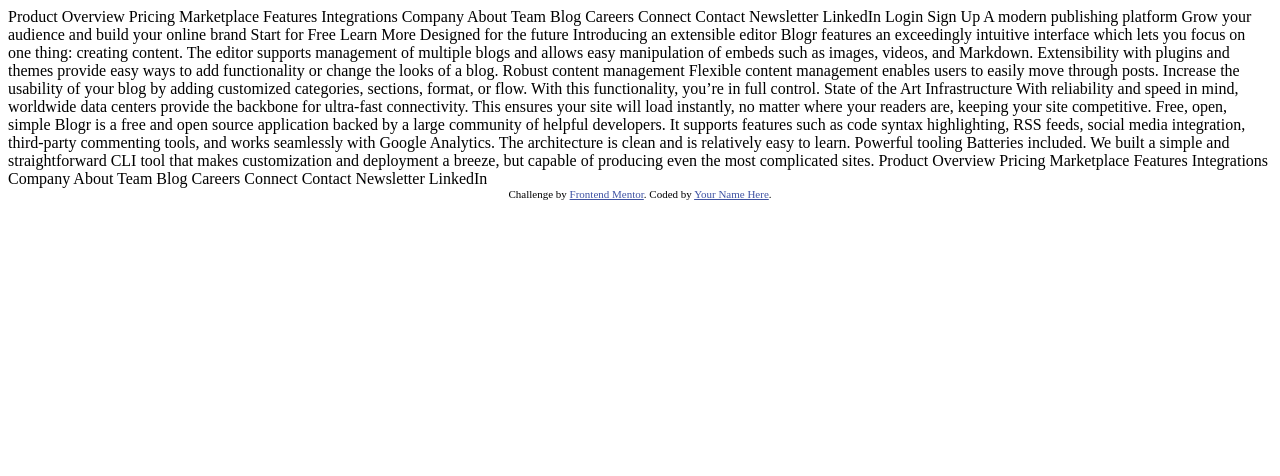
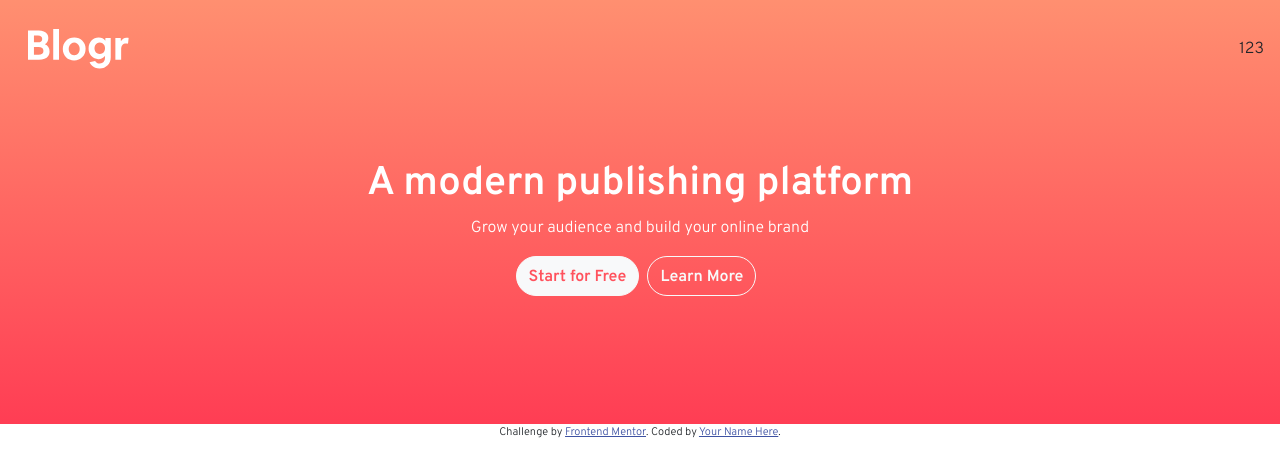
Before and after one commit to azaespa/blogr-landing-page, a plain HTML site: page index.html in a window 1280 px wide. Drawn offline with nearby package versions, Linux system fonts and the light colour scheme.

Commit message:
navmenu collapse

```diff
--- a/index.html
+++ b/index.html
@@ -4,18 +4,46 @@
   <meta charset="UTF-8">
   <meta name="viewport" content="width=device-width, initial-scale=1.0"> <!-- displays site properly based on user's device -->
 
+  <link href="https://cdn.jsdelivr.net/npm/bootstrap@5.0.2/dist/css/bootstrap.min.css" rel="stylesheet" integrity="sha384-EVSTQN3/azprG1Anm3QDgpJLIm9Nao0Yz1ztcQTwFspd3yD65VohhpuuCOmLASjC" crossorigin="anonymous">
+  <link rel="stylesheet" href="style.css">
+
   <link rel="icon" type="image/png" sizes="32x32" href="./images/favicon-32x32.png">
-
   <title>Frontend Mentor | [Blogr]</title>
 
-  <!-- Feel free to remove these styles or customise in your own stylesheet 👍 -->
-  <style>
-    .attribution { font-size: 11px; text-align: center; }
-    .attribution a { color: hsl(228, 45%, 44%); }
-  </style>
 </head>
 <body>
-  Product
+  <!-- Navbar -->
+  <nav class="navbar navbar-expand-lg navbar-light bg-transparent my-3 px-3">
+    <div class="container">
+      <a href="#" class="navbar-brand">
+        <img src="images/logo.svg" alt="Blogr">
+      </a>
+      <button class="navbar-toggler hamburger-btn" type="button" data-bs-toggle="collapse" data-bs-target="#navmenu">
+        <img class="hamburger-icon" src="images/icon-hamburger.svg" alt="">
+    </button>
+    </div>
+    <div class="collapse navbar-collapse" id="navmenu">
+      <ul class="navbar-nav ms-auto">
+        <li class="nav-item">1</li>
+        <li class="nav-item">2</li>
+        <li class="nav-item">3</li>
+      </ul>
+    </div>
+  </nav>
+  <!-- Showcase -->
+  <section class="px-3 showcase">
+    <div class="container">
+      <h1 class="">A modern publishing platform</h1>
+      <p>Grow your audience and build your online brand</p>
+      <div class="d-flex justify-content-center align-items-center">
+        <a href="" class="btn btn-light showcase-btn" id="start">Start for Free</a>
+        <a href="" class="btn btn-outline-light mx-2 showcase-btn" id="learn">Learn More</a>
+      </div>
+    </div>
+  </section>
+
+
+  <!-- Product
 
   Overview
   Pricing
@@ -89,11 +117,13 @@
 
   Contact
   Newsletter
-  LinkedIn
+  LinkedIn -->
 
   <div class="attribution">
     Challenge by <a href="https://www.frontendmentor.io?ref=challenge" target="_blank">Frontend Mentor</a>.
     Coded by <a href="#">Your Name Here</a>.
   </div>
+
+  <script src="https://cdn.jsdelivr.net/npm/bootstrap@5.0.2/dist/js/bootstrap.bundle.min.js" integrity="sha384-MrcW6ZMFYlzcLA8Nl+NtUVF0sA7MsXsP1UyJoMp4YLEuNSfAP+JcXn/tWtIaxVXM" crossorigin="anonymous"></script>
 </body>
 </html>
--- /dev/null
+++ b/style.css
@@ -0,0 +1,86 @@
+@import url('https://fonts.googleapis.com/css2?family=Overpass:wght@300;600&display=swap');
+@import url('https://fonts.googleapis.com/css2?family=Ubuntu:wght@400;500;700&display=swap');
+
+:root {
+    /* Primary */
+    --light-red: hsl(356, 100%, 66%);
+    --very-light-red: hsl(355, 100%, 74%);
+    --very-dark-blue: hsl(208, 49%, 24%);
+    /* Neutral */
+    --white: hsl(0, 0%, 100%);
+    --grayish-blue: hsl(240, 2%, 79%);
+    --very-grayish-blue: hsl(207, 13%, 34%);
+    --very-dark-black-blue: hsl(240, 10%, 16%);
+    /* Gradient */
+    --vlred-to-lred: linear-gradient(hsl(13, 100%, 72%), hsl(353, 100%, 62%));
+    --vdgray-blue-to-vddesaturated-blue: linear-gradient(hsl(237, 17%, 21%), hsl(237, 23%, 32%));
+    /* Typography */
+    --fs-default: 16px;
+    --ff-set-one: 'Overpass', sans-serif;
+    --fw-regular-set-one: 300;
+    --fw-bold-set-one: 600;
+    --ff-set-two: 'Ubuntu', sans-serif;
+    --fw-regular-set-two: 400;
+    --fw-medium-set-two: 500;
+    --fw-bold-set-two: 700;
+}
+
+body {
+    font-family: var(--ff-set-one);
+    font-size: var(--fs-default);
+    font-weight: var(--fw-regular-set-one);
+}
+
+.navbar {
+    position: absolute;
+    width: 100%;
+}
+
+.hamburger-btn {
+    border-style: none;
+    padding: 0;
+}
+
+.hamburger-icon {
+    width: 100%;
+    height: 100%;
+}
+
+.showcase {
+    padding-top: 10rem;
+    padding-bottom: 8rem;
+    font-size: inherit;
+    text-align: center;
+    color: white;
+    background-image: var(--vlred-to-lred);
+}
+
+.showcase h1 {
+    font-weight: var(--fw-bold-set-one);
+}
+
+.showcase p {
+    font-weight: var(--fw-regular-set-one);
+}
+
+.showcase-btn {
+    padding-top: 8px;
+    border-radius: 20px;
+    font-weight: var(--fw-bold-set-one);
+}
+
+#start {
+    color: var(--light-red);
+}
+
+#start:hover {
+    background-color: var(--light-red);
+    color: var(--white);
+}
+
+#learn:hover{
+    color: var(--light-red);
+}
+
+.attribution { font-size: 11px; text-align: center; }
+.attribution a { color: hsl(228, 45%, 44%); }
```
